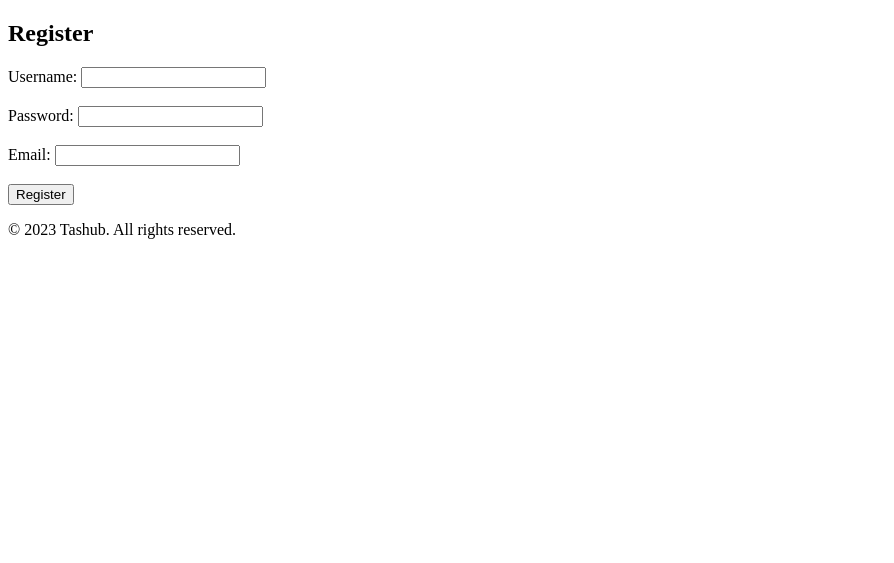
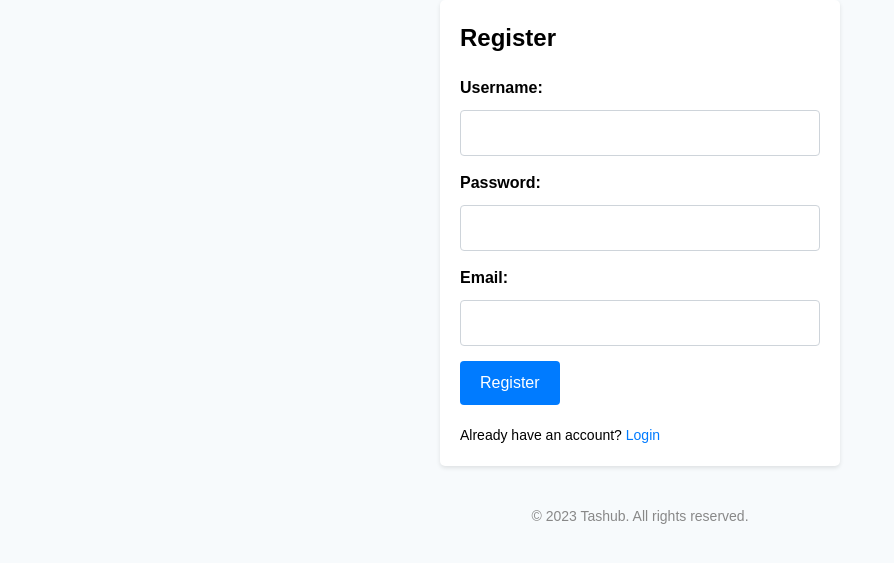
Before and after one commit to Ivy-Chelsea/Taskhub, a Flask app: page / in a window 1280 px wide. Shown: the top 563 px of the page, without its empty margins (0-894 px from the left). Run offline with Flask 3, Linux system fonts and the light colour scheme; style sheets or scripts are compiled from the project's sources.

Commit message:
added css

```diff
--- a/app.py
+++ b/app.py
@@ -69,13 +69,13 @@ def login():
         password = request.form['password']
         user = User.query.filter_by(username=username, password=password).first()
         if user:
-            return render_template('successful.html')
+            return render_template('Todo.html')
         else:
             return 'Invalid username or password'
     return render_template('login.html')
 
 
-@app.route('/tasks', methods=['GET', 'POST'])
+@app.route('/Todo', methods=['GET', 'POST'])
 def tasks():
     if request.method == 'POST':
         title = request.form['taskTitle']
@@ -89,7 +89,8 @@ def tasks():
         db.session.commit()
 
     tasks = Task.query.all()
-    return render_template('taskhub.html', tasks=tasks)
+    return render_template('Todo.html', tasks=tasks)
+
 
 
 if __name__ == '__main__':
--- a/static/register.css
+++ b/static/register.css
@@ -1,46 +1,75 @@
+@import 'tailwindcss/base';
+@import 'tailwindcss/components';
+@import 'tailwindcss/utilities';
+
+/* register.css */
+
 body {
+  background-color: #f7fafc;
   font-family: Arial, sans-serif;
-    background-color: #f2f2f2;
-    padding: 20px;
 }
 
-h1 {
-    color: #333;
-    text-align: center;
-}
-
-form {
+main {
   max-width: 400px;
   margin: 0 auto;
-    background-color: #fff;
   padding: 20px;
+  background-color: #ffffff;
   border-radius: 5px;
   box-shadow: 0 2px 4px rgba(0, 0, 0, 0.1);
 }
 
-label {
+h2 {
+  font-size: 24px;
   font-weight: bold;
+  margin-bottom: 20px;
 }
 
-input[type="text"],
-input[type="password"] {
+form label {
+  display: block;
+  font-weight: bold;
+  margin-bottom: 10px;
+}
+
+form input[type="text"],
+form input[type="password"],
+form input[type="email"] {
   width: 100%;
   padding: 10px;
-    margin-bottom: 10px;
-    border: 1px solid #ccc;
+  border: 1px solid #ced4da;
   border-radius: 4px;
+  margin-bottom: 15px;
 }
 
-input[type="submit"] {
-    width: 100%;
-    background-color: #4CAF50;
-    color: #fff;
-    padding: 10px;
+form button {
+  background-color: #007bff;
+  color: #ffffff;
+  padding: 10px 20px;
   border: none;
   border-radius: 4px;
   cursor: pointer;
 }
 
-input[type="submit"]:hover {
-    background-color: #45a049;
+form button:hover {
+  background-color: #0056b3;
 }
+
+p {
+  margin-top: 20px;
+  font-size: 14px;
+}
+
+p a {
+  color: #007bff;
+  text-decoration: none;
+}
+
+p a:hover {
+  text-decoration: underline;
+}
+
+footer {
+  text-align: center;
+  padding: 20px;
+  font-size: 12px;
+  color: #888888;
+}
--- a/templates/register.html
+++ b/templates/register.html
@@ -1,7 +1,8 @@
 <!DOCTYPE html>
 <html>
 <head>
-  <meta charset="UTF-8">
+  <link rel="stylesheet" type="text/css" href="{{ url_for('static', filename='register.css') }}">
+   <meta charset="UTF-8">
   <meta name="viewport" content="width=device-width, initial-scale=1.0">
   <title>Register</title>
 </head>
@@ -11,20 +12,17 @@
     <form method="POST" action="{{ url_for('register') }}">
       <label for="username">Username:</label>
       <input type="text" id="username" name="username" required>
-      <br><br>
       <label for="password">Password:</label>
       <input type="password" id="password" name="password" required>
-      <br><br>
-      <label for="Email">Email:</label>
-      <input type="Email" id="Email" name="Email" required>
-      <br><br>
+      <label for="email">Email:</label>
+      <input type="email" id="email" name="email" required>
       <button type="submit">Register</button>
     </form>
+    <p>Already have an account? <a href="{{ url_for('login') }}">Login</a></p>
   </main>
 
   <footer>
     <p>&copy; 2023 Tashub. All rights reserved.</p>
   </footer>
-
 </body>
 </html>
```
Also changed, not shown: templates/Todo.html (renamed from templates/taskhub.html, +6 -2 lines), templates/successful.html (+43 -3 lines), instance/users.db, 1 other file. Lines whose indentation alone changed are shown as unchanged.
